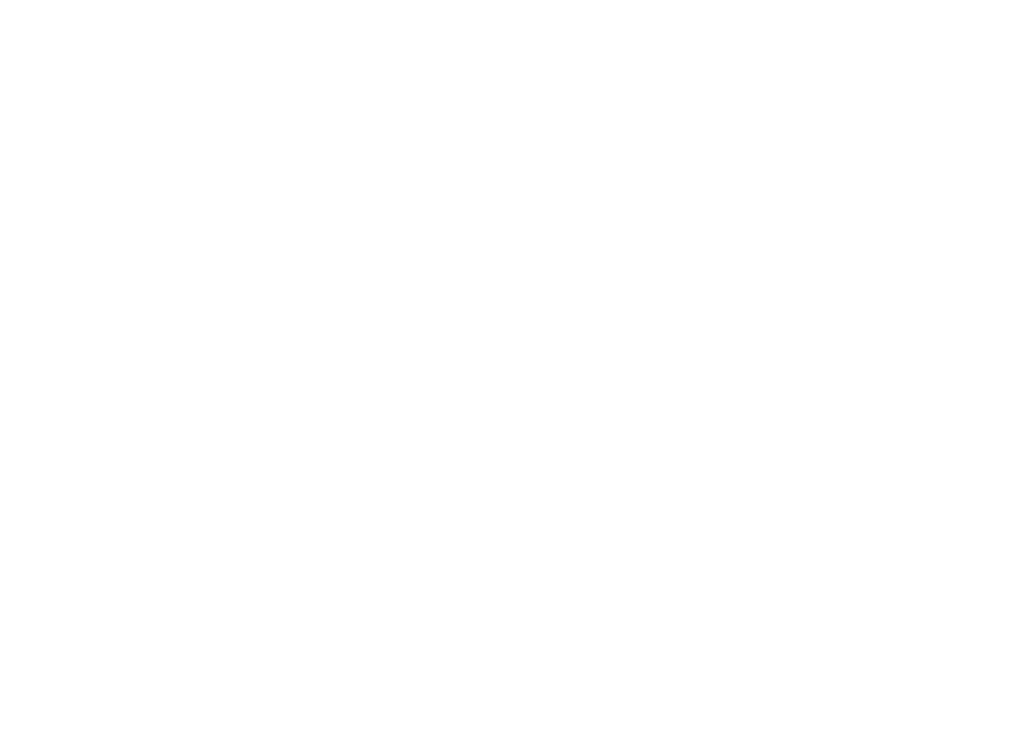
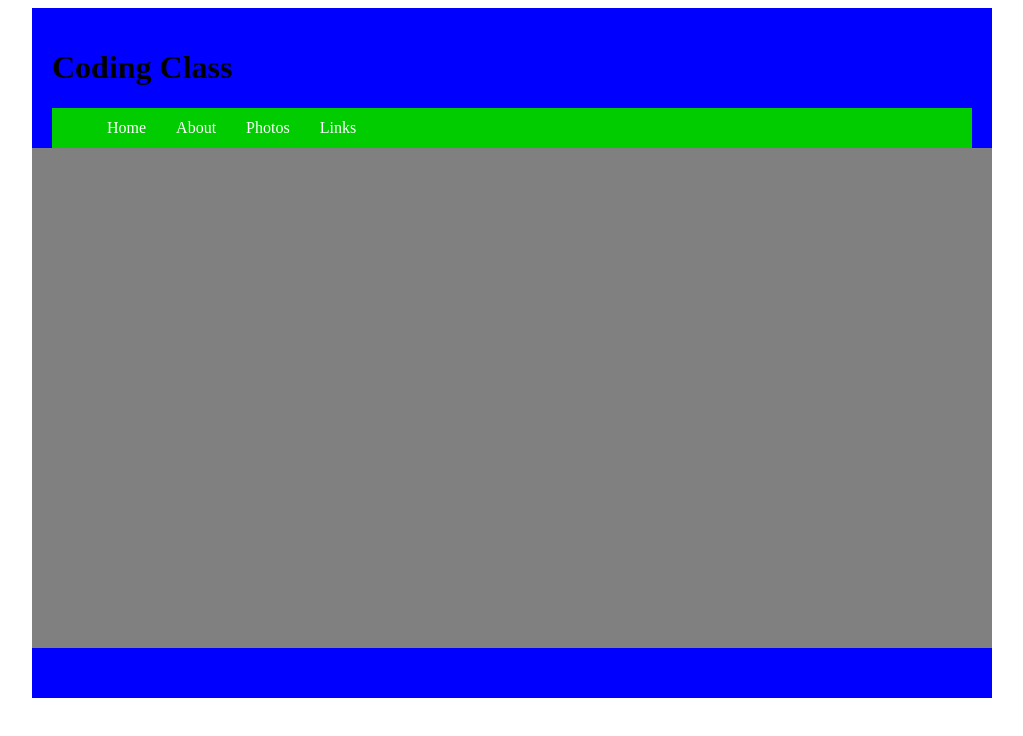
Before and after one commit to jesusm18/codingclass, a plain HTML site: page assigments/assigment_2/index.html in a window 1280 px wide. Shown: the whole page, without its empty margins (128-1151 px from the left). Drawn offline with Linux system fonts and the light colour scheme; files that its build step writes are made by us from their sources.

Commit message:
added nav to new index

```diff
--- a/assigments/assigment_2/css/style.css
+++ b/assigments/assigment_2/css/style.css
@@ -0,0 +1,49 @@
+.container {
+  width: 960px;
+  margin: 0 auto;
+  background-color: #808080;
+  border:none;
+}
+
+.main-header {
+  height: 100px;
+  background-color: #0000FF;
+  padding: 20px;
+}
+
+.main-header .navigation {
+  width: 100%;
+}
+
+.main-header .navigation ul {
+  list-style: none; /*this removes dots*/
+  background-color: #00cc00;
+  overflow: hidden;
+}
+
+.main-header .navigation ul li {
+  float: left;
+  display: inline-block;
+}
+
+.main-header .navigation ul li a {
+  padding: 10px 15px;
+  line-height: 40px;
+  color: #fff;
+  text-decoration: none;
+}
+
+.main-header .navigation ul li a:hover {
+  background-color: #FF80FF;
+  color: green;
+  text-decoration: underline;
+}
+
+.main-content {
+  min-height: 500px;
+}
+
+.main-footer {
+  height: 50px;
+  background-color: #0000FF;
+}
--- a/assigments/assigment_2/index.html
+++ b/assigments/assigment_2/index.html
@@ -3,9 +3,29 @@
   <head>
     <meta charset="utf8" />
     <title>My Page</title>
-    <link rel="stylesheet" type="text/css" href="css/main.css" />
+    <link rel="stylesheet" type="text/css" href="css/style.css" />
   <body>
-      <header></header>
+      <div class="container">
+    <div class="main-header">
+      <h1>Coding Class</h1>
+      <nav class="navigation">
+        <ul>
+          <li><a href="index.html">Home</a></li>
+          <li><a href="about.html">About</a></li>
+          <li><a href="photos.html">Photos</a></li>
+          <li><a href="links.html">Links</a></li>
+        </ul>
+      </nav>
+    </div> <!-- end of header -->
+    <div class="main-content">
+
+    </div> <!-- End of main content -->
+    <div class="main-footer">
+
+    </div> <!-- End of footer -->
+  </div> <!-- End of container div -->
+
+
 
   </body>
 </html>
```
Also changed, not shown: assigments/week4/week4.html (+32 -0 lines).
